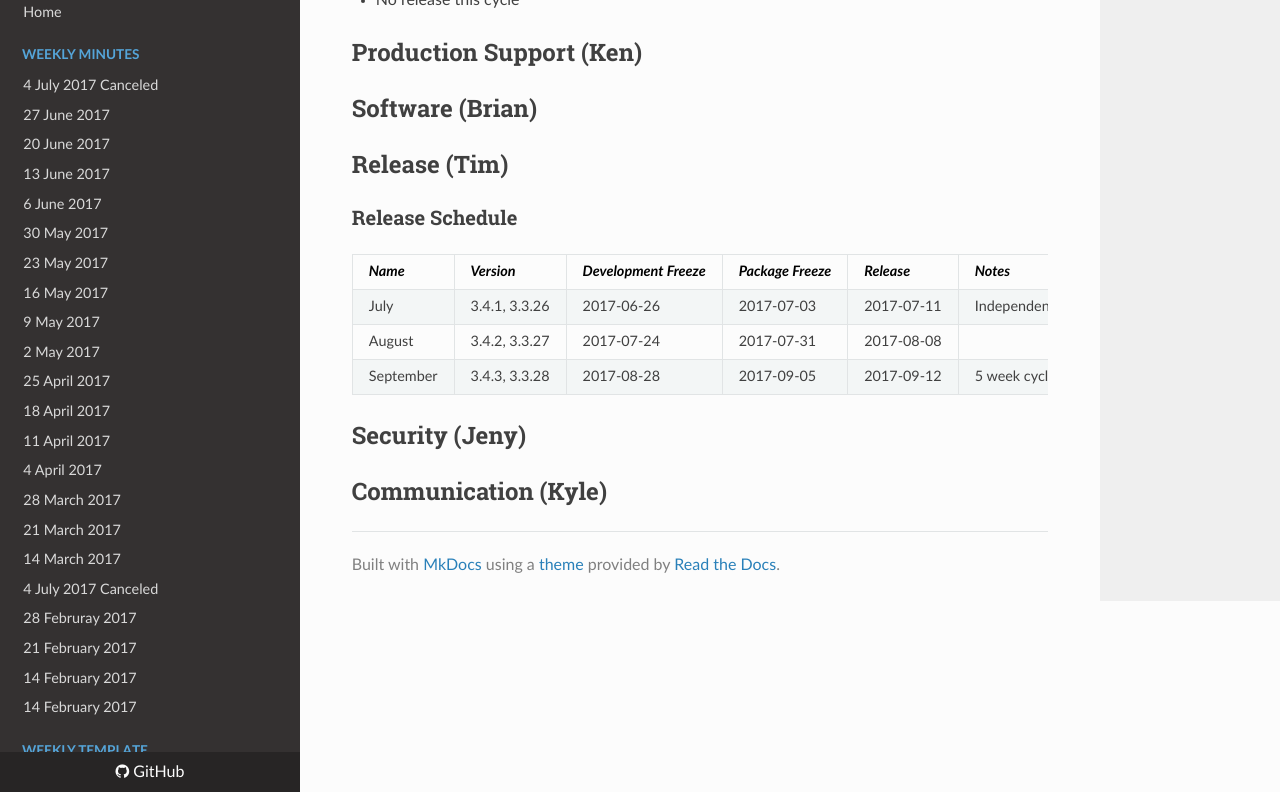
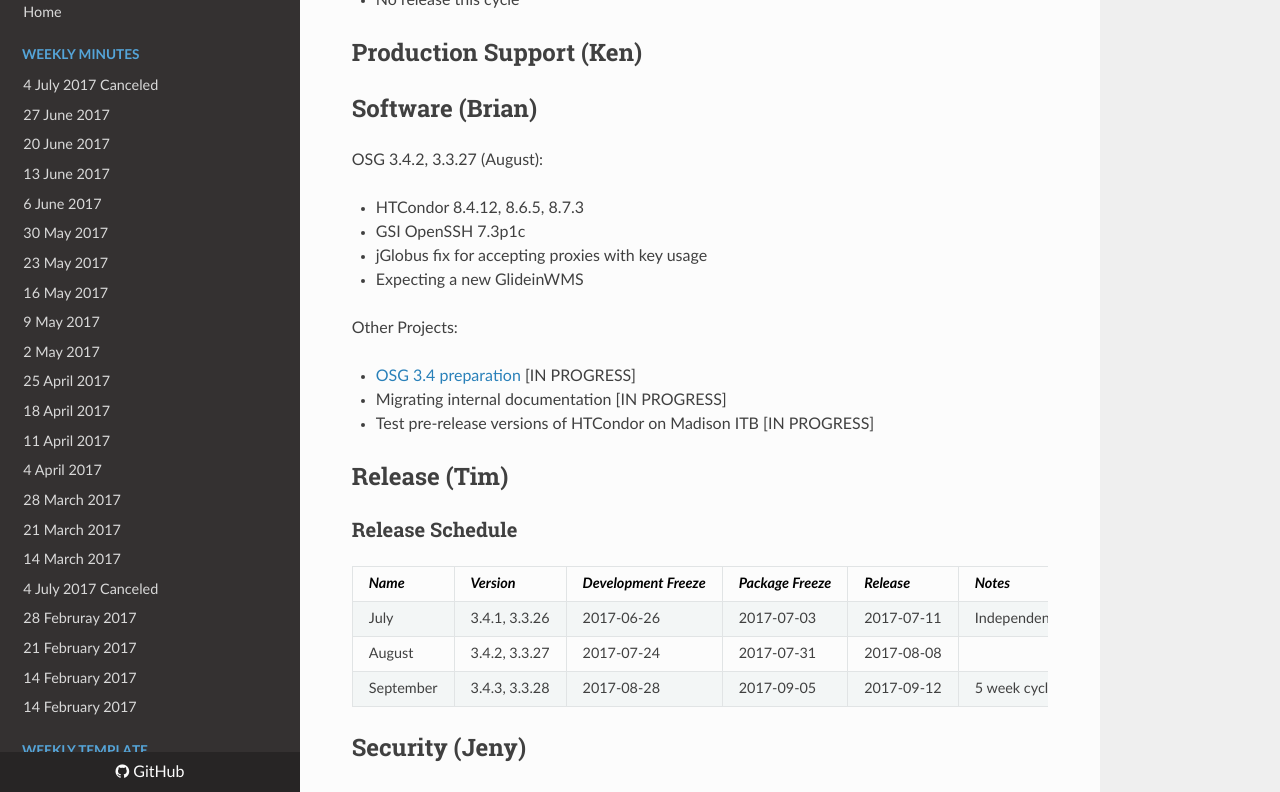
Before and after one commit to zsshah/production, an MkDocs documentation site: the page built from docs/WeeklyMinutes/11July2017.md, in a window 1280 px wide and 900 px high, scrolled down 1223 px, cut to the strip 108-900 px from the top of the window. Built offline with MkDocs 1.6.1, drawn with Linux system fonts in a browser that asks for light colours; nearby versions of some CDN libraries; old or Windows-style settings are respelled for this version of MkDocs.

Commit message:
Software update

```diff
--- a/docs/WeeklyMinutes/11July2017.md
+++ b/docs/WeeklyMinutes/11July2017.md
@@ -33,6 +33,19 @@
 
 ## Software (Brian)
 
+OSG 3.4.2, 3.3.27 (August):
+
+-   HTCondor 8.4.12, 8.6.5, 8.7.3
+-   GSI OpenSSH 7.3p1c
+-   jGlobus fix for accepting proxies with key usage
+-   Expecting a new GlideinWMS
+
+Other Projects:
+
+-   [OSG 3.4 preparation](https://jira.opensciencegrid.org/browse/SOFTWARE-2329) [IN PROGRESS]
+-   Migrating internal documentation [IN PROGRESS]
+-   Test pre-release versions of HTCondor on Madison ITB [IN PROGRESS]
+
 ## Release (Tim)
 ### Release Schedule
 | *Name* | *Version* | *Development Freeze* | *Package Freeze* | *Release* | *Notes* |
```
